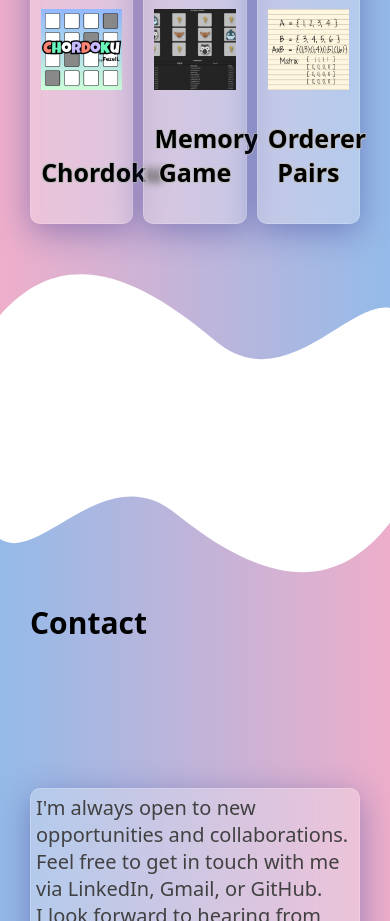
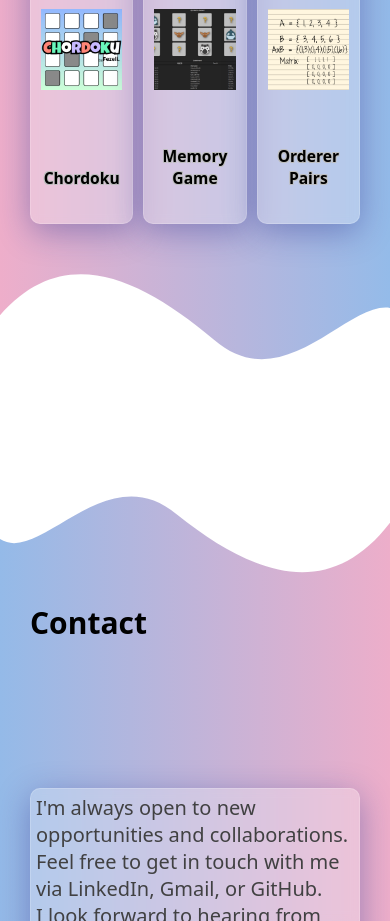
Before and after one commit to FedericoDeniard/rework-portfolio, a React (Vite) app: page / in a window 390 px wide. Shown: the part 2100-3021 px from the top of the page. Built offline with nearby package versions, Linux system fonts and the light colour scheme.

Commit message:
font size

```diff
--- a/src/components/project/project.css
+++ b/src/components/project/project.css
@@ -91,6 +91,6 @@
 
 @media only screen and (max-width: 768px) {
     .project-inner h4 {
-        font-size: clamp(25px, calc(1.5vw + 10px), 30px);
+        font-size: clamp(11px, 4vw, 30px);
     }
 }
```
